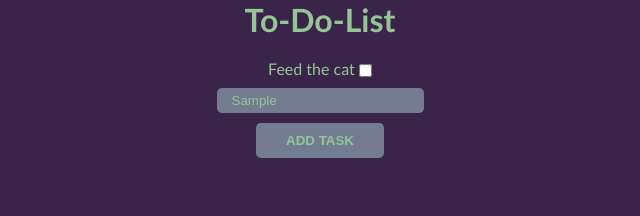
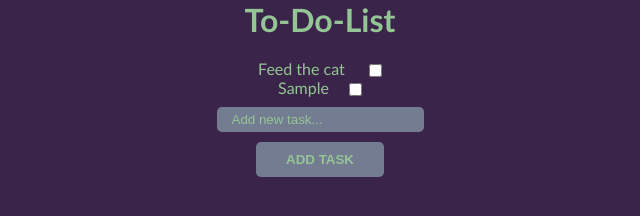
Before and after one commit to BrianTheSimmons/SDI26-todo-list, a website: page index.html in a window 1280 px wide. Both pictures are taken after typing "Sample" into the empty fields and a click on the button "ADD TASK". Shown: the whole page, without its empty margins (320-960 px from the left). Drawn offline with Linux system fonts and the light colour scheme.

Commit message:
added js functionality and updated some styling

```diff
--- a/index.html
+++ b/index.html
@@ -12,7 +12,7 @@
 <body>
   <div class="container">
     <h1>To-Do-List</h1>
-    <ul class="to-do-list">
+    <ul id="to-do-list">
       <li class="to-do">
         <!-- Check off to-do by clicking text -->
          <p class="to-do-text">Feed the cat</p>
--- a/index.js
+++ b/index.js
@@ -0,0 +1,89 @@
+// grab HTML elements needed
+/*
+Grab:
+.to-do-list
+.to-do-text
+.delete
+#addtaskbttn
+#task-input
+*/
+const toDoList = document.getElementById('to-do-list');
+const toDoText = document.getElementsByClassName('to-do-text');
+const deleteBttn = document.getElementsByClassName('delete');
+const addTaskBttn = document.getElementById('addtaskbttn');
+const taskInput = document.getElementById('task-input');
+
+
+// Add task when new task button is pressed
+function addTask(){
+  // Create li
+  let li = document.createElement('li');
+  // add to-do class to li
+  li.classList.add('to-do');
+
+  // Create p
+  let para = document.createElement('p');
+
+  // Add to-do-text class to para
+  para.classList.add('to-do-text');
+
+  // create Text node and add to para if text input is not empty
+  if(taskInput.value != ""){
+    let text = document.createTextNode(taskInput.value)
+    para.appendChild(text);
+  } else {
+    alert("Please type in a new task!");
+    return;
+  }
+
+  // Create checkbox
+  let checkbox = document.createElement('input');
+  checkbox.type = "checkbox";
+
+  // add delete class to checkbox
+  checkbox.classList.add('delete')
+
+  // Append p and checkbox to li
+  li.appendChild(para);
+  li.appendChild(checkbox);
+
+  // Append li to to-do-list
+  toDoList.appendChild(li);
+
+  // Reset input value to be blank
+  taskInput.value = ""
+
+  // Call completeTask to ensure new tasks can be marked off
+  completeTask();
+
+  // Call deleteTask to ensure new tasks can be marked off
+  deleteTask();
+}
+// cross out task when finished
+function completeTask() {
+  for (let i = 0; i < toDoText.length; i++){
+    toDoText[i].addEventListener('click', () => {
+        toDoText[i].style.textDecoration = 'line-through';
+    });
+  }
+}
+
+// Delete task function
+function deleteTask() {
+  for(let i = 0; i < deleteBttn.length; i++){
+        deleteBttn[i].addEventListener('click',function(event) {
+          event.stopPropagation();
+          const listItem = this.parentNode;
+          listItem.remove();
+        } )
+      }
+}
+
+// add task button
+addTaskBttn.addEventListener('click', addTask);
+
+// Call completeTask initially
+completeTask();
+
+// call deleteTask initially
+deleteTask();
--- a/style.css
+++ b/style.css
@@ -18,8 +18,9 @@ h1{
 }
 .to-do-text{
     display: inline;
+    margin-right: 20px;
 }
-.to-do-list{
+#to-do-list{
     margin-bottom: 10px;
     list-style-type: none;
 }
```
Also changed, not shown: README.md.
